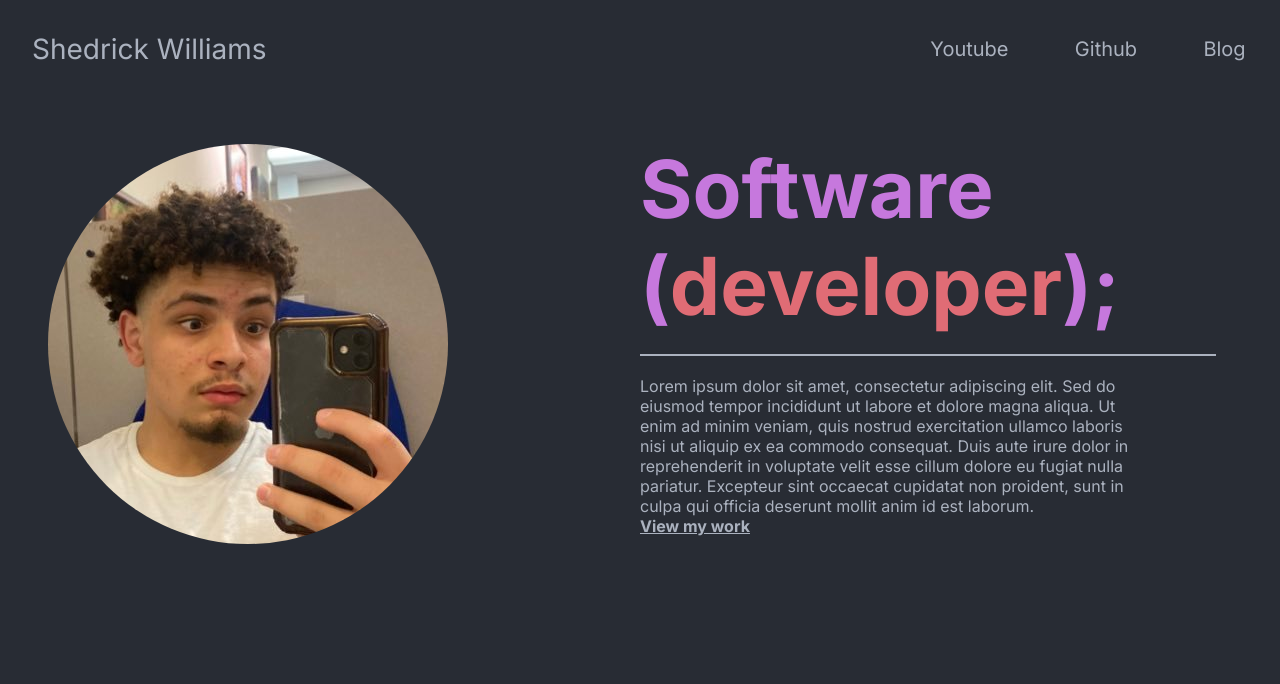
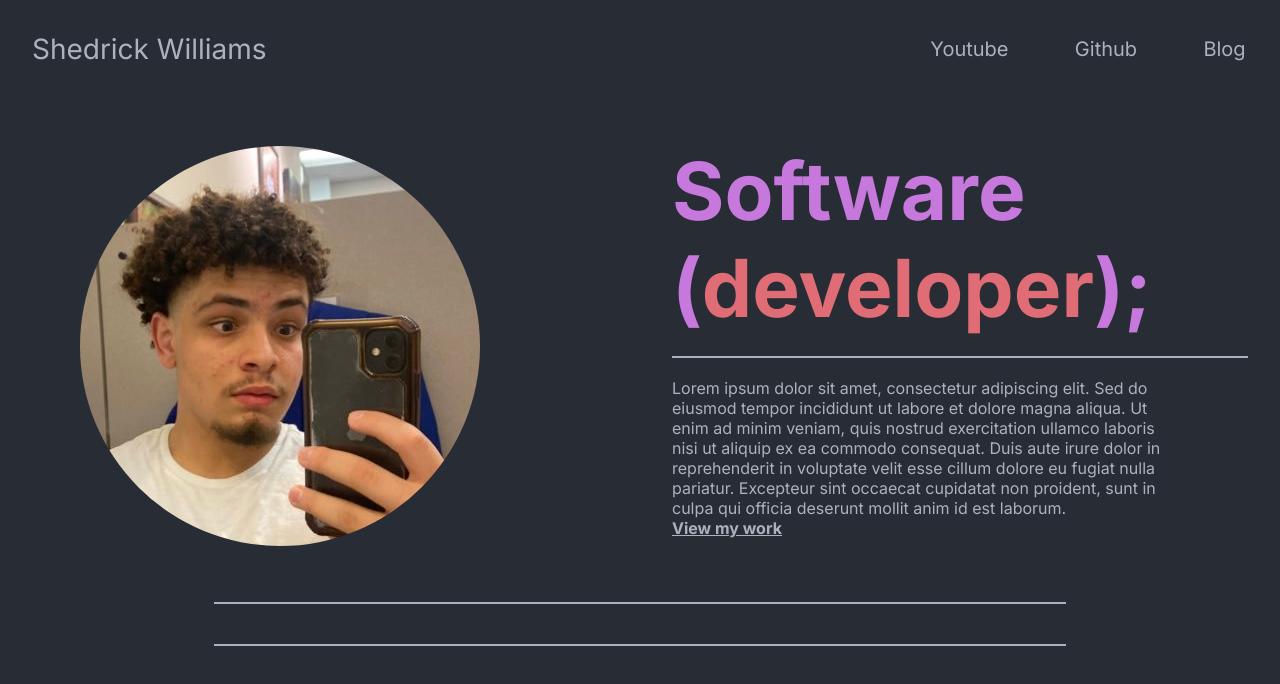
Before and after one commit to SedWilliams/Shedrick-Williams, a Next.js app: page / in a window 1280 px wide. Shown: the top 684 px of the page. Built offline with nearby package versions, Linux system fonts and the light colour scheme.

Commit message:
add skillset section

```diff
--- a/package.json
+++ b/package.json
@@ -19,6 +19,7 @@
     "react-responsive": "^9.0.2"
   },
   "devDependencies": {
+    "@types/react": "18.2.67",
     "eslint": "^8",
     "eslint-config-next": "14.0.2"
   }
--- /dev/null
+++ b/src/app/(components)/Skillset.jsx
@@ -0,0 +1,14 @@
+import React from "react";
+import '../(styles)/Skillset.css';
+import { FontAwesomeIcon } from "@fortawesome/react-fontawesome";
+
+export function Skillset() {
+
+    return(
+       <div className="skillset__container">
+            <hr className="skillset__border"/>
+                <FontAwesomeIcon icon="fa-brands fa-" />
+            <hr className="skillset__border"/>
+       </div>
+    );
+}
--- a/src/app/(components)/SplitPane.jsx
+++ b/src/app/(components)/SplitPane.jsx
@@ -2,7 +2,9 @@ import '../(styles)/SplitPane.css';
 import '../(styles)/globals.css'
 import Image from 'next/image';
 import Link from 'next/link';
+import { Button } from '@chakra-ui/react';
 
+            <a className="bodytext">View some projects on my GitHub</a>
 function SplitPane() {
 
   return (
--- a/src/app/(styles)/Navbar.css
+++ b/src/app/(styles)/Navbar.css
@@ -1,7 +1,6 @@
 
 .navbar {
     height: auto;
-    position: fixed;
     width: 100%;
 
     /* Desktop Navbar */
@@ -10,13 +9,12 @@
         justify-content: space-between;
         align-items: center;
         padding: 2em;
-        margin: 0;
     }
 
     /* Mobile/Tablet navbar */
     @media (max-width: 844px) {
         display: flex;
-        justify-content:space-between;
+        justify-content: space-between;
         align-items: center;
         padding-top: 10px;
         margin: 5px;
--- /dev/null
+++ b/src/app/(styles)/Skillset.css
@@ -0,0 +1,11 @@
+
+.skillset__container {
+    display: flex;
+    flex-direction: column;
+    align-items: center;
+    margin: 2rem;
+}
+
+hr.skillset__border {
+    width: 70%;
+}
--- a/src/app/(styles)/SplitPane.css
+++ b/src/app/(styles)/SplitPane.css
@@ -3,8 +3,7 @@
     width: 100%;
     display: flex;
     background:  #282c34;
-    position: absolute;
-    top: 8rem;
+    margin: 2rem;
 
     /* Desktop */
     @media (min-width: 1024px) {
--- a/src/app/page.js
+++ b/src/app/page.js
@@ -1,11 +1,15 @@
 import './(styles)/Home.css'
 import SplitPane from './(components)/SplitPane';
 import Image from 'next/image';
+import { Skillset } from './(components)/Skillset';
 
 //Home page
 export default function Page() {
 
     return(
-        <SplitPane/>
+        <div>
+            <SplitPane/>
+            <Skillset />
+        </div>
     );
 }
```
Also changed, not shown: tsconfig.json (added, +34 -0 lines), 1 other file (tests, documents, lock files or other folders).
